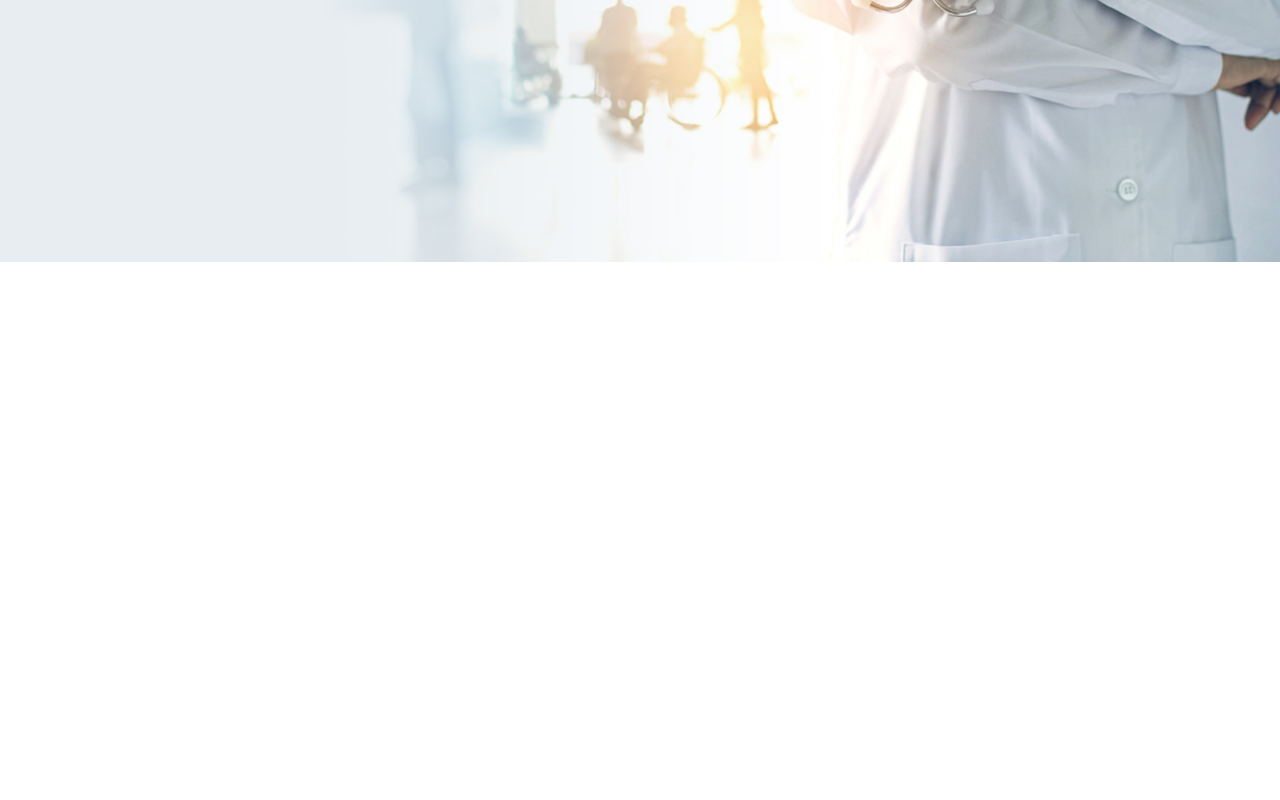
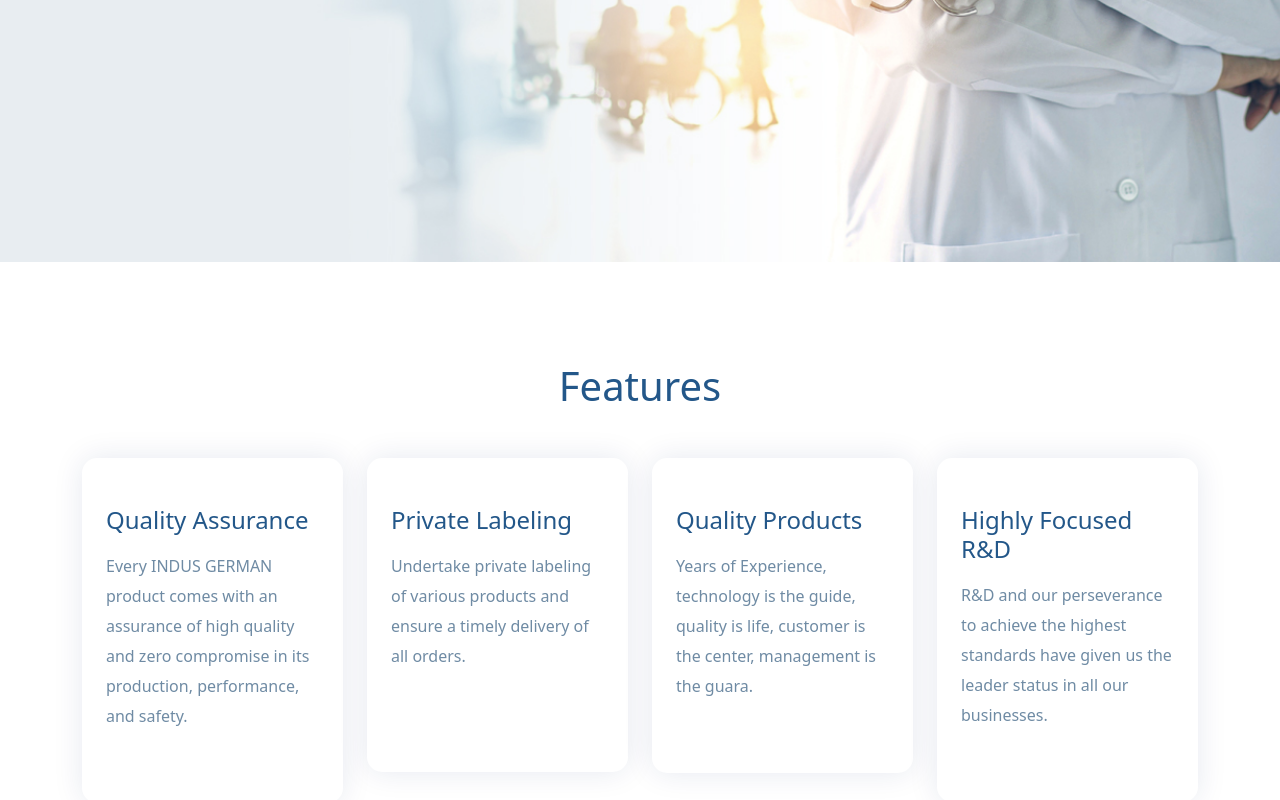
Before and after one commit to gurdeep4git/IndusGerman, a React (Create React App) app: page / in a window 1280 px wide. Shown: the part 406-1206 px from the top of the page. Before the commit the page ends 800 px from the top, so only its background shows below. Built offline with nearby package versions, Linux system fonts and the light colour scheme.

Commit message:
added features section

```diff
--- a/src/index.css
+++ b/src/index.css
@@ -4,6 +4,15 @@
   --third-color: #235789;
   --four-color: #F1D302;
   --five-color: #020100;
+  --text-color: #6F8BA4;
 
   --shadow-sm: 0 .125rem .25rem rgba(0, 0, 0, .075)
 }
+
+.section-pad {
+  padding: 6.25rem 0;
+}
+
+.section-title {
+  color: var(--third-color);
+}
--- a/src/pages/Home/Home.css
+++ b/src/pages/Home/Home.css
@@ -0,0 +1,35 @@
+.feature-item {
+    background-color: #fff;
+    border-radius: 15px 15px 15px 15px;
+    box-shadow: 0px 0px 30px 0px rgba(0, 42, 106, 0.1);
+    height: auto;
+}
+
+@media (min-width: 768px) {
+    .feature-item {
+        min-height: 14.6875rem;
+    }
+}
+
+@media (min-width: 992px) {
+    .feature-item {
+        min-height: 27rem;
+    }
+}
+
+@media (min-width: 1200px) {
+    .feature-item {
+        min-height: 19.625rem;
+    }
+}
+
+.feature-description {
+    color: var(--text-color);
+    line-height: 1.875rem;
+}
+
+.feature-title {
+    color: var(--third-color);
+}
+
+.feature-icon {}
--- a/src/pages/Home/Home.js
+++ b/src/pages/Home/Home.js
@@ -1,10 +1,60 @@
 import React from 'react'
 import Banner from '../../components/Banner/Banner'
+import './Home.css';
 
 function Home() {
+    const features = [
+        {
+            'icon': '',
+            'title': 'Quality Assurance',
+            'description': 'Every INDUS GERMAN product comes with an assurance of high quality and zero compromise in its production, performance, and safety.'
+        },
+        {
+            'icon': '',
+            'title': 'Private Labeling',
+            'description': 'Undertake private labeling of various products and ensure a timely delivery of all orders.'
+        },
+        {
+            'icon': '',
+            'title': 'Quality Products',
+            'description': 'Years of Experience, technology is the guide, quality is life, customer is the center, management is the guara.'
+        },
+        {
+            'icon': '',
+            'title': 'Highly Focused R&D',
+            'description': 'R&D and our perseverance to achieve the highest standards have given us the leader status in all our businesses.'
+        }
+    ]
     return (
         <>
             <Banner />
+
+            <section className='features section-pad'>
+                <div className="container">
+                    <div className="row">
+                        <h1 className='section-title mb-5 text-center'>Features</h1>
+                        {
+                            features.map((feature, index) => {
+                                return (
+                                    <div key={index} className="col-md-6 col-lg-3">
+                                        <div className="feature-item py-4 px-4 py-lg-5 px-lg-4 mb-3 mb-lg-0">
+                                            <h4 className="mb-3 feature-title">{feature.title}</h4>
+                                            <p className="mb-4 feature-description">{feature.description}</p>
+                                        </div>
+                                    </div>
+                                )
+                            })
+                        }
+
+                    </div>
+                </div>
+            </section>
+
+            <section className='products'>
+                <div className="container">
+
+                </div>
+            </section>
         </>
     )
 }
```
